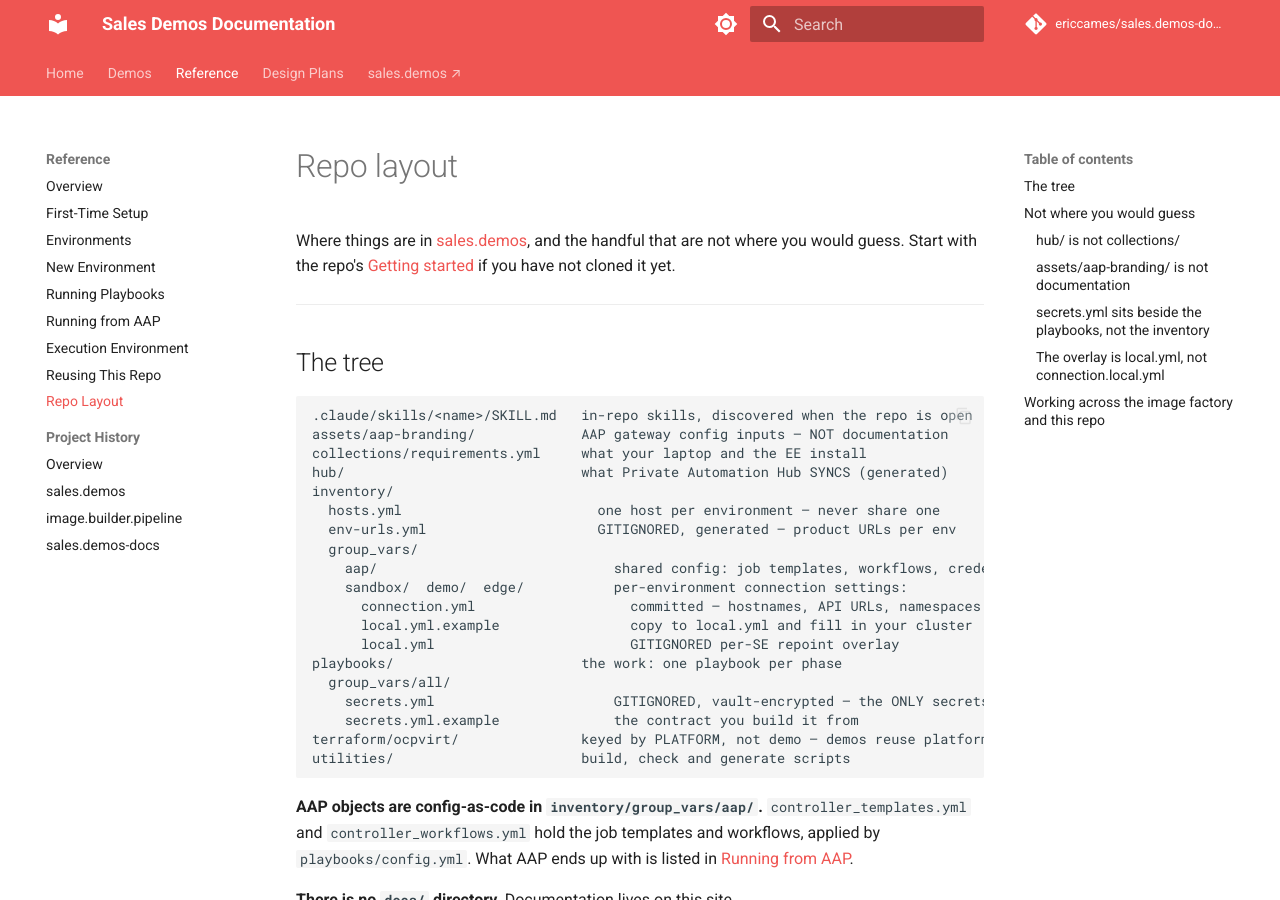
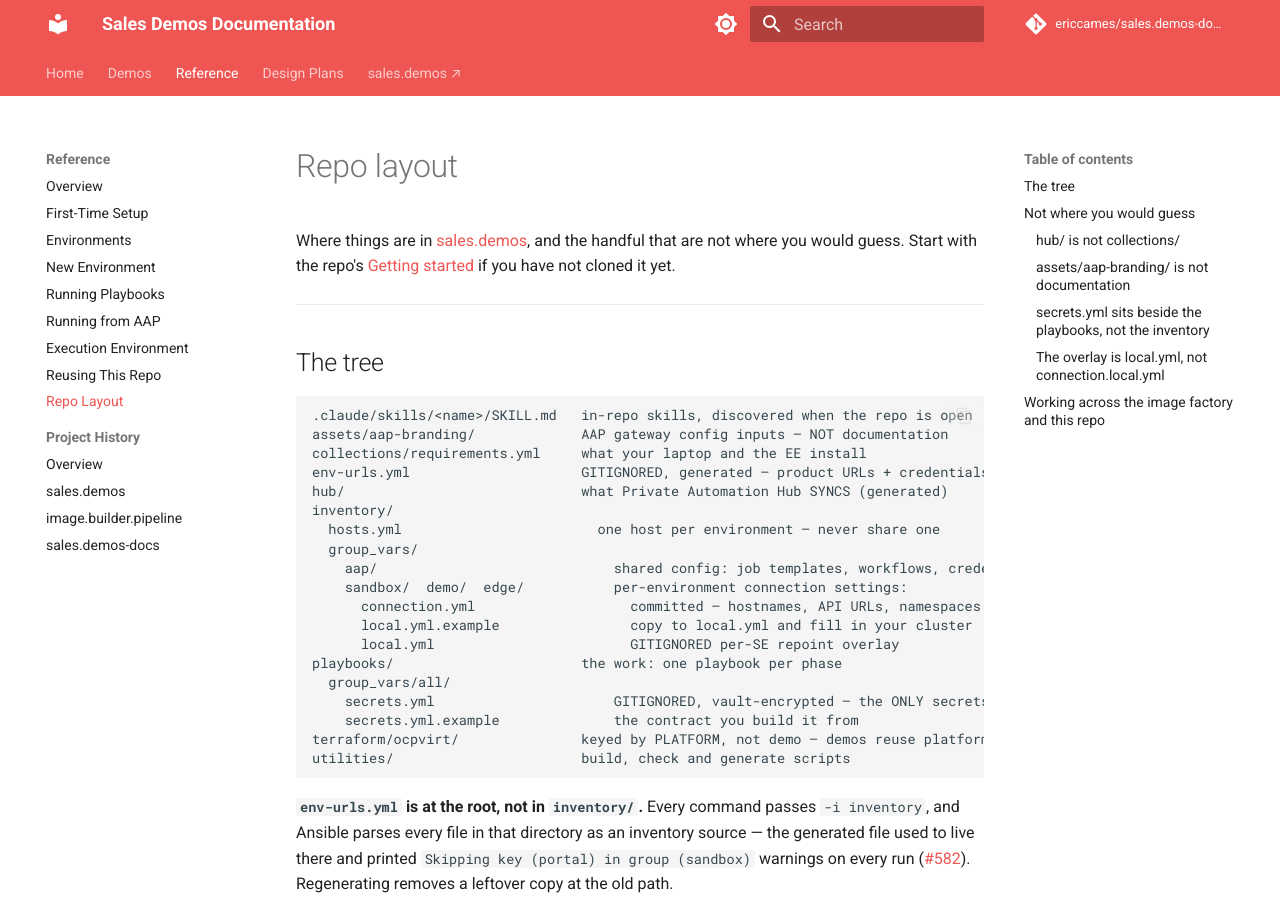
Before and after one commit to ericcames/sales.demos-docs, an MkDocs documentation site: the page built from docs/reference/repo-layout.md, in a window 1280 px wide and 900 px high. Built offline with MkDocs 1.6.1 and Material for MkDocs 9.7.7, drawn with Linux system fonts in a browser that asks for light colours; comment, search, counter and statistics services are not loaded.

Commit message:
docs: env-urls.yml lives at the sales.demos repo root (#65) (#66)
sales.demos#582 moved the generated file out of inventory/, where Ansible
parsed it as an inventory source. Update the repo tree and say why.


Claude-Session: https://claude.ai/code/session_01CeG4g8VT1xQ91Ps4n3FCuD

Co-authored-by: Claude Opus 5 <noreply@anthropic.com>

````diff
--- a/docs/reference/repo-layout.md
+++ b/docs/reference/repo-layout.md
@@ -14,10 +14,10 @@ you have not cloned it yet.
 .claude/skills/<name>/SKILL.md   in-repo skills, discovered when the repo is open
 assets/aap-branding/             AAP gateway config inputs — NOT documentation
 collections/requirements.yml     what your laptop and the EE install
+env-urls.yml                     GITIGNORED, generated — product URLs + credentials per env
 hub/                             what Private Automation Hub SYNCS (generated)
 inventory/
   hosts.yml                        one host per environment — never share one
-  env-urls.yml                     GITIGNORED, generated — product URLs per env
   group_vars/
     aap/                             shared config: job templates, workflows, credentials
     sandbox/  demo/  edge/           per-environment connection settings:
@@ -31,6 +31,13 @@ playbooks/                       the work: one playbook per phase
 terraform/ocpvirt/               keyed by PLATFORM, not demo — demos reuse platforms
 utilities/                       build, check and generate scripts
 ```
+
+**`env-urls.yml` is at the root, not in `inventory/`.** Every command passes
+`-i inventory`, and Ansible parses every file in that directory as an inventory
+source — the generated file used to live there and printed
+`Skipping key (portal) in group (sandbox)` warnings on every run
+([#582](https://github.com/ericcames/sales.demos/issues/582)). Regenerating
+removes a leftover copy at the old path.
 
 **AAP objects are config-as-code in `inventory/group_vars/aap/`.**
 `controller_templates.yml` and `controller_workflows.yml` hold the job templates
````
